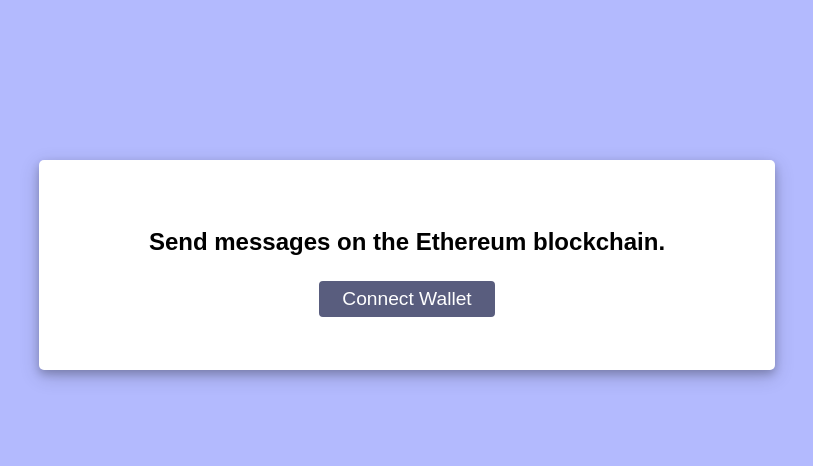
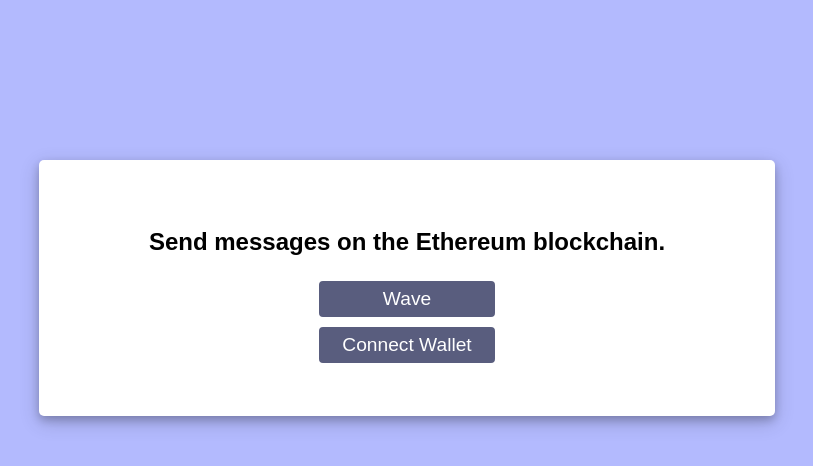
Before and after one commit to johnpagtama/buildspace-wave, a React (Create React App) app in the folder app/: page / in a window 1280 px wide. Shown: the top 466 px of the page, without its empty margins (233-1046 px from the left). Built offline with nearby package versions, Linux system fonts and the light colour scheme.

Commit message:
Added wallet connection

```diff
--- a/app/src/App.jsx
+++ b/app/src/App.jsx
@@ -1,24 +1,33 @@
 import React from 'react';
+import './App.scss';
 // import { ethers } from 'ethers';
+import useConnect from './hooks/useConnect';
 import Card from './components/Card';
 import Button from './components/Button';
-import Input from './components/Input';
-import './App.scss';
 
 const App = () => {
 	// const wave = () => {};
+	const { currentAccount, connectWallet } = useConnect();
 
 	return (
 		<>
 			<Card title='Send messages on the Ethereum blockchain.'>
 				<Button
-					onClick={() =>
-						console.log('Wallet Connected')
-					}
+					onClick={null}
 					variant='button-primary'
-					text='Connect Wallet'
+					text='Wave'
 					type='button'
 				/>
+
+				{!currentAccount && (
+					<Button
+						onClick={connectWallet}
+						style={{ display: 'block' }}
+						variant='button-primary'
+						text='Connect Wallet'
+						type='button'
+					/>
+				)}
 			</Card>
 		</>
 	);
--- /dev/null
+++ b/app/src/hooks/useConnect.js
@@ -0,0 +1,67 @@
+import { useState, useEffect } from 'react';
+
+const useConnect = () => {
+	// const [connect, setConnect] = useState();
+
+	// State variable to store user's wallet
+	const [currentAccount, setCurrentAccount] = useState('');
+
+	const checkIfWalletIsConnected = async () => {
+		try {
+			const { ethereum } = window;
+
+			if (!ethereum) {
+				console.log(`Make sure you have Metamask.`);
+				return;
+			} else {
+				console.log(`Ethereum object: `, ethereum);
+			}
+
+			// Check if authorized to access user wallet
+			const accounts = await ethereum.request({
+				method: 'eth_accounts',
+			});
+
+			if (accounts.length !== 0) {
+				const account = accounts[0];
+				console.log(
+					`Found an authorized account: ${account}`
+				);
+				setCurrentAccount(account);
+			} else {
+				console.log(`No authorized account found`);
+			}
+		} catch (error) {
+			console.log(error);
+		}
+	};
+
+	const connectWallet = async () => {
+		try {
+			const { ethereum } = window;
+
+			if (!ethereum) {
+				alert(`Get Metamask`);
+				return;
+			}
+
+			const accounts = await ethereum.request({
+				method: 'eth_requestAccounts',
+			});
+
+			console.log(`Connected: ${accounts[0]}`);
+
+			setCurrentAccount(accounts[0]);
+		} catch (error) {
+			console.log(error);
+		}
+	};
+
+	useEffect(() => {
+		checkIfWalletIsConnected();
+	}, []);
+
+	return { currentAccount, connectWallet };
+};
+
+export default useConnect;
--- a/package.json
+++ b/package.json
@@ -24,5 +24,8 @@
     "ethereum-waffle": "^3.4.4",
     "ethers": "^5.6.8",
     "hardhat": "^2.9.6"
+  },
+  "dependencies": {
+    "dotenv": "^16.0.1"
   }
 }
```
Also changed, not shown: hardhat.config.js (+14 -7 lines), 1 other file (tests, documents, lock files or other folders).
